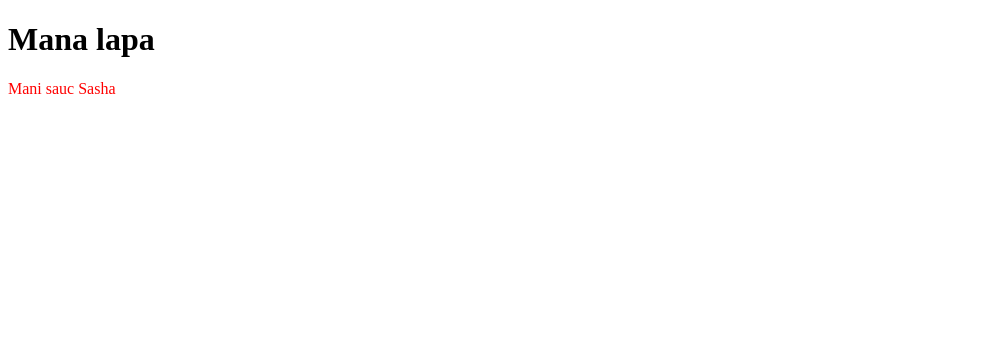
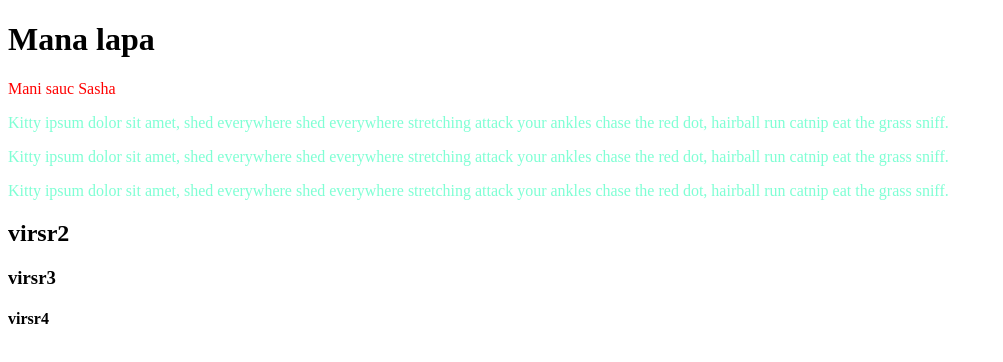
Before and after one commit to AleksandraHorta/html_Horta, a plain HTML site: page index.html in a window 1280 px wide. Shown: the whole page, without its empty margins (0-1003 px from the left). Drawn offline with Linux system fonts and the light colour scheme.

Commit message:
third commit

```diff
--- a/index.html
+++ b/index.html
@@ -4,10 +4,24 @@
     <meta charset="UTF-8">
     <meta name="viewport" content="width=device-width, initial-scale=1.0">
     <title>Lapas nosaukums</title>
+    <style>
+        P {
+            color:aquamarine
+        }
+    </style>
 </head>
 <body>
     <h1>Mana lapa</h1>
     <p style="color: red;">Mani sauc Sasha</p>
+    <p>Kitty ipsum dolor sit amet, shed everywhere shed everywhere stretching attack your ankles chase the red dot, hairball run catnip eat the grass sniff.</p>
+    <p>Kitty ipsum dolor sit amet, shed everywhere shed everywhere stretching attack your ankles chase the red dot, hairball run catnip eat the grass sniff.</p>
+    <p class="article"><p>Kitty ipsum dolor sit amet, shed everywhere shed everywhere stretching attack your ankles chase the red dot, hairball run catnip eat the grass sniff.</p>
+
+    <div id="container">
+        <h2>virsr2</h2>
+        <h3>virsr3</h3>
+        <h4>virsr4</h4>
+    </div>
 
 </body>
 </html>
```
